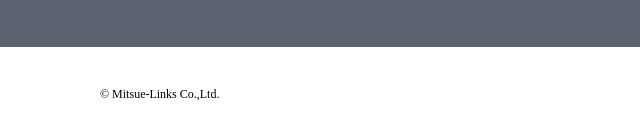
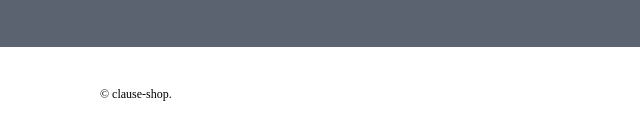
Before and after one commit to krsmrh/Clause1, a plain HTML site: page index.html in a window 1280 px wide. Shown: the part 4285-4424 px from the top of the page, 0-640 px from the left. Drawn offline with Linux system fonts and the light colour scheme.

Commit message:
index.html

```diff
--- a/index.html
+++ b/index.html
@@ -203,7 +203,7 @@
     </div>
 
     <!-- 名前とか -->
-    <div class = "last-w moji">© Mitsue-Links Co.,Ltd.</div>
+    <div class = "last-w moji">© clause-shop.</div>
     <script src="script.js" defer></script>
 </body>
 </html>
```
